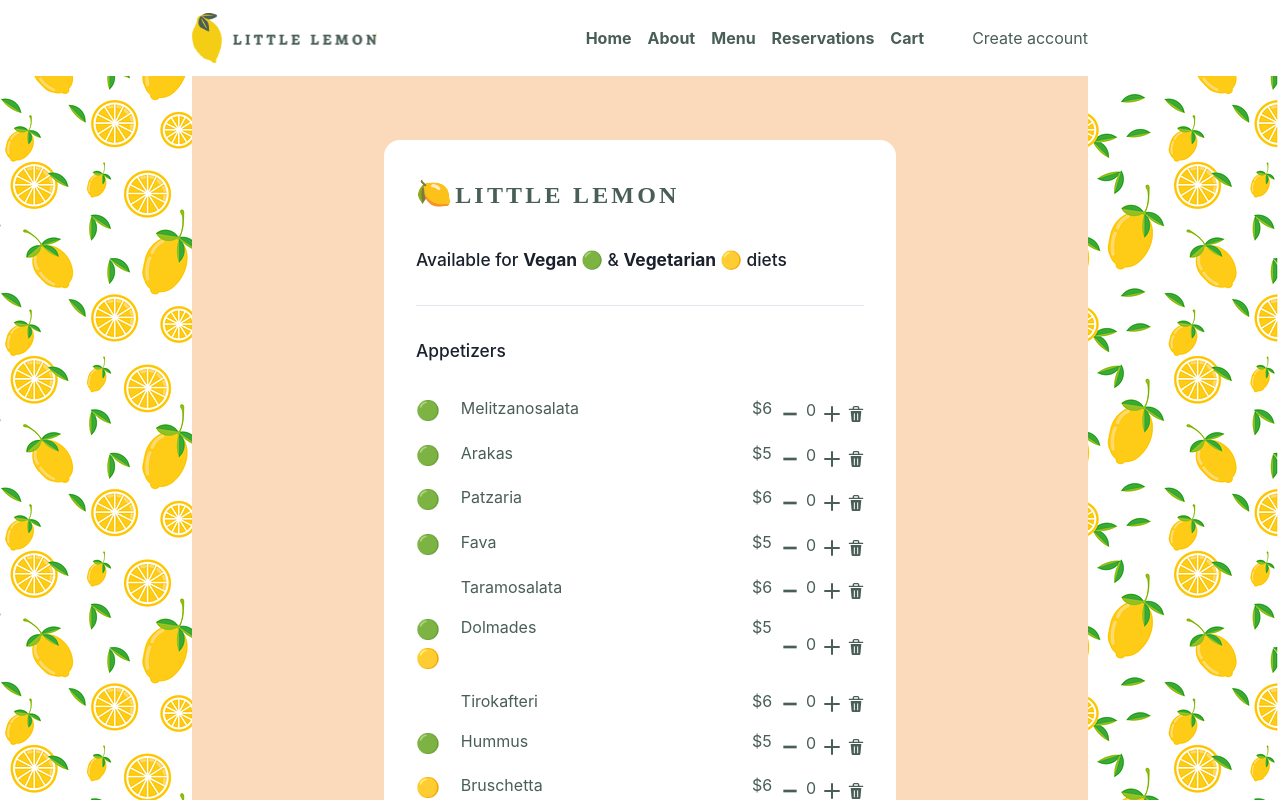
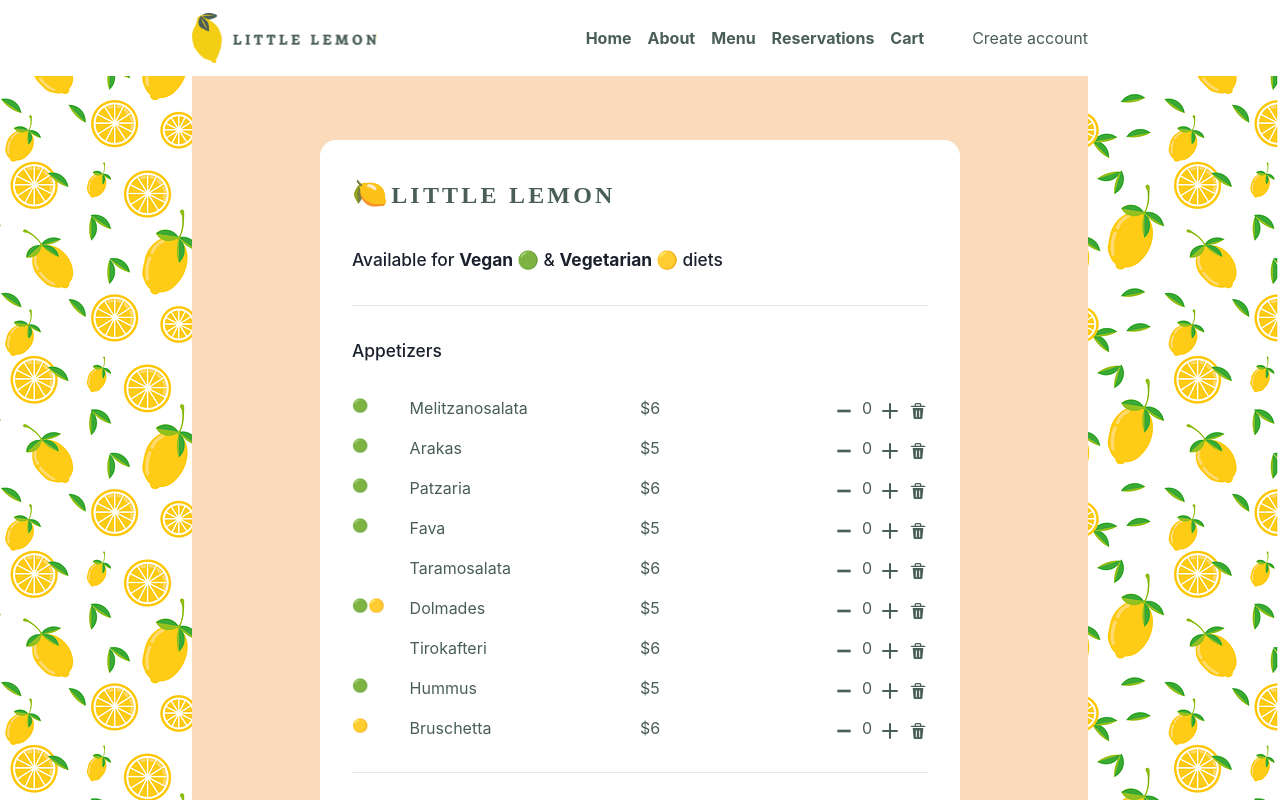
Before and after one commit to benjaminelliott/litle-lemon-web-app, a React (Create React App) app: page /menu in a window 1280 px wide. Shown: the top 800 px of the page. Built offline with nearby package versions, Linux system fonts and the light colour scheme; a web font is replaced by a local one.

Commit message:
made menu page responsive

```diff
--- a/src/App.css
+++ b/src/App.css
@@ -471,7 +471,7 @@ section {
 }
 
 .menu-sheet {
-  width: 80%;
+  width: 100%;
   display: flex;
   flex-direction: column;
   background: white;
@@ -506,7 +506,7 @@ section {
   color: var(--p1);
   width: 100%;
   display: grid;
-  grid-template-columns: 10% 65% 10% 15%;
+  grid-template-columns: 10% 40% 25% 25%;
 }
 
 .menu-section-item::before {
@@ -515,23 +515,24 @@ section {
 
 .veggie-vegan::before {
   content: "🟢🟡";
-  font-size: larger;
+  font-size: x-small;
 }
 
 .veggie::before {
   content: "🟡";
-  font-size: larger;
+  font-size: x-small;
 }
 
 .vegan::before {
   content: "🟢";
-  font-size: larger;
+  font-size: x-small;
 }
 
 
 
 .menu-section-item-name {
   color: var(--p1);
+  font-size: small;
 }
 
 .menu-section-item-price:before {
@@ -1110,6 +1111,35 @@ select:focus{
   .nav-cart-quantity {
     left: -0.5rem;
   }
+  .menu-sheet {
+    width: 100%;
+    display: flex;
+    flex-direction: column;
+    background: white;
+    border-radius: 16px;
+    padding: 2rem;
+    row-gap: 2rem;
+  }
+  .menu-section-item {
+    color: var(--p1);
+    width: 100%;
+    display: grid;
+    grid-template-columns: 10% 40% 25% 25%;
+  }
+  .menu-section-item-name {
+    font-size: medium;
+  }
+  .veggie-vegan::before, .veggie::before, .vegan::before {
+    font-size: small;
+  }
+
+  .veggie::before {
+    font-size: small;
+  }
+
+  .vegan::before {
+    font-size: small;
+  }
 }
 @media screen and (min-width: 1100px) {
   section {
@@ -1124,7 +1154,15 @@ select:focus{
   .nav-cart-quantity {
     left: -1rem;
   }
-
+  .menu-sheet {
+    width: 100%;
+    display: flex;
+    flex-direction: column;
+    background: white;
+    border-radius: 16px;
+    padding: 2rem;
+    row-gap: 2rem;
+  }
 }
 @media screen and (min-width: 1500px) {
   section {
```
